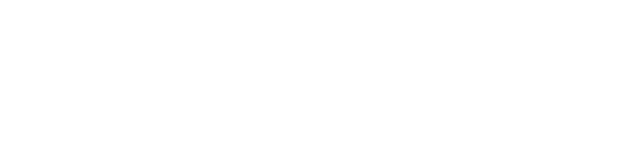
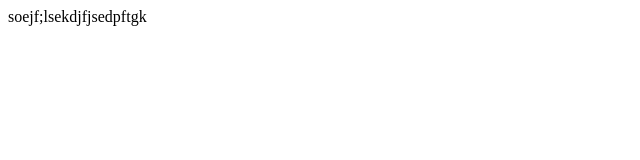
Before and after one commit to Tar-846/tset2, a plain HTML site: page index.html in a window 1280 px wide. Shown: the whole page, without its empty margins (0-640 px from the left). Drawn offline with Linux system fonts and the light colour scheme.

Commit message:
friend update index.html

```diff
--- a/index.html
+++ b/index.html
@@ -1,5 +1,5 @@
 <html>
     <body>
-
+        soejf;lsekdjfjsedpftgk
     </body>
 </html>
```
